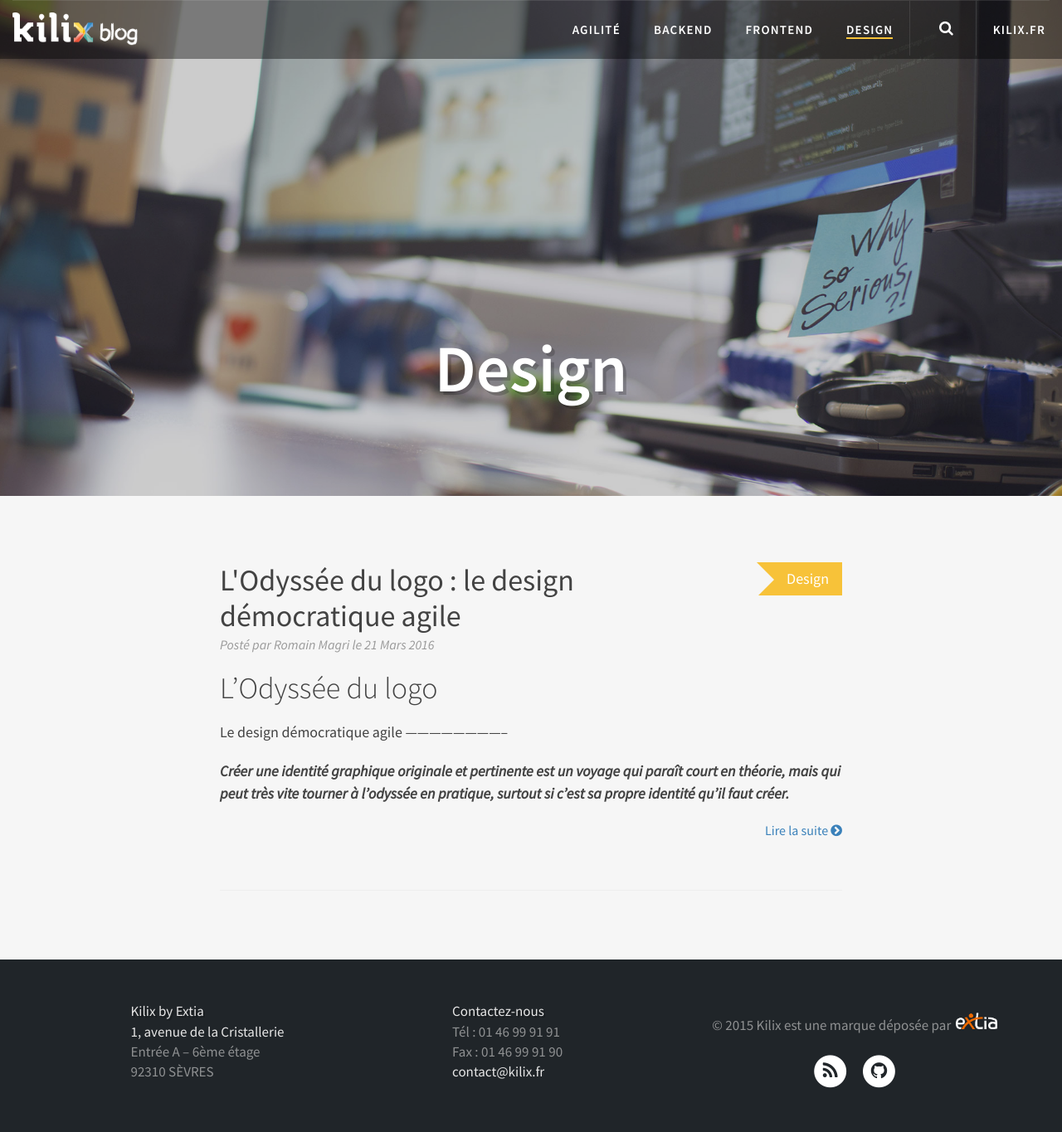
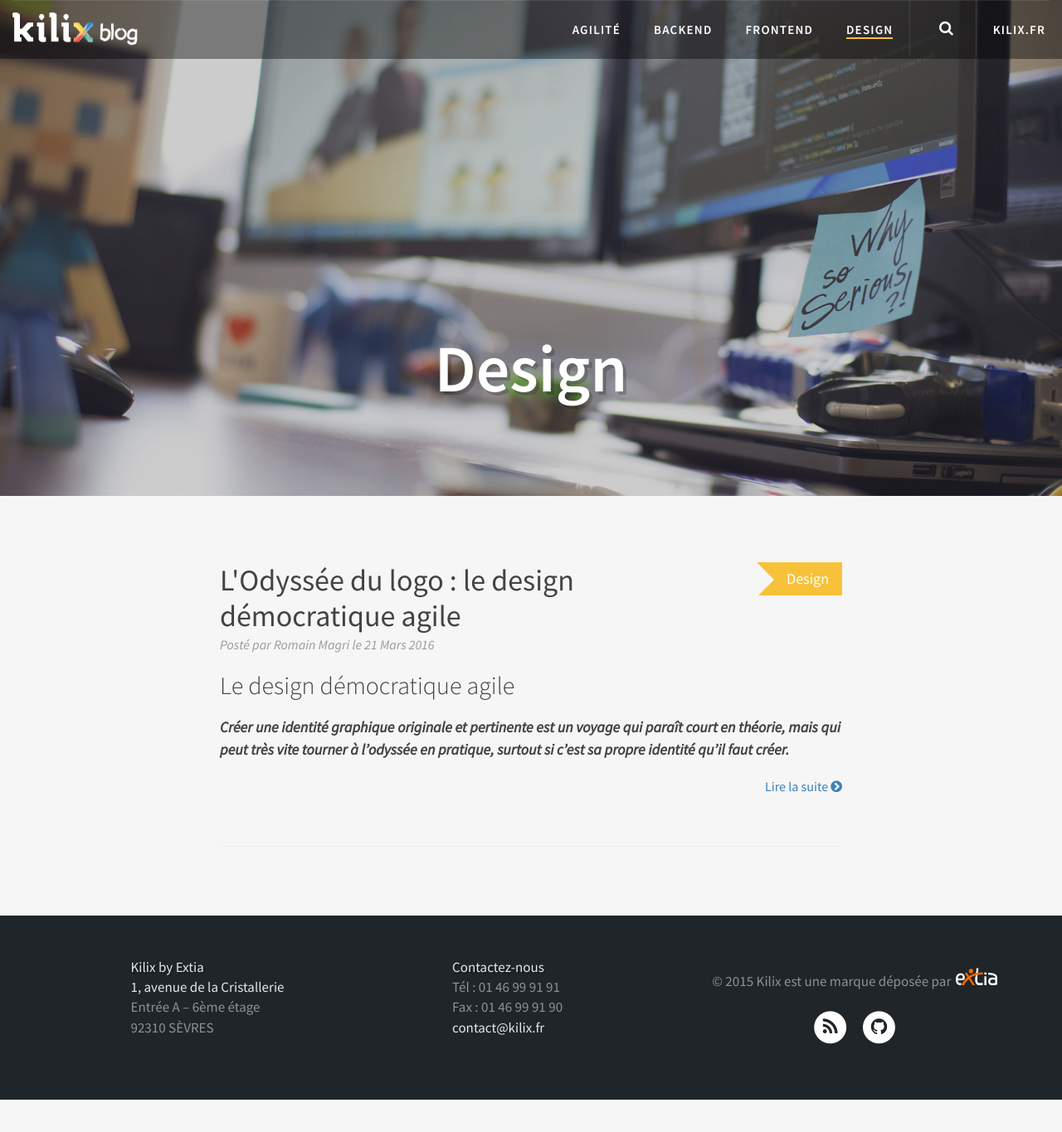
Before and after one commit to Kilix/Kilix.github.io, a Jekyll site: the page built from blog/category/design.md, in a window 1280 px wide and 1380 px high. Shown: the top 1365 px of the window at 83% size. Built offline with Jekyll 4.4.1, drawn with Linux system fonts in a browser that asks for light colours; nearby versions of some CDN libraries; Markdown is read by kramdown in place of the engine named in the settings; comment, search, counter and statistics services are not loaded.

Commit message:
Update 2016-03-21-odyssee-du-logo.md

```diff
--- a/_posts/2016-03-21-odyssee-du-logo.md
+++ b/_posts/2016-03-21-odyssee-du-logo.md
@@ -9,8 +9,6 @@ category: design
 tags: [design, agile]
 ---
 
-L’Odyssée du logo
-==========================
 Le design démocratique agile
 --------------------------
 
```
